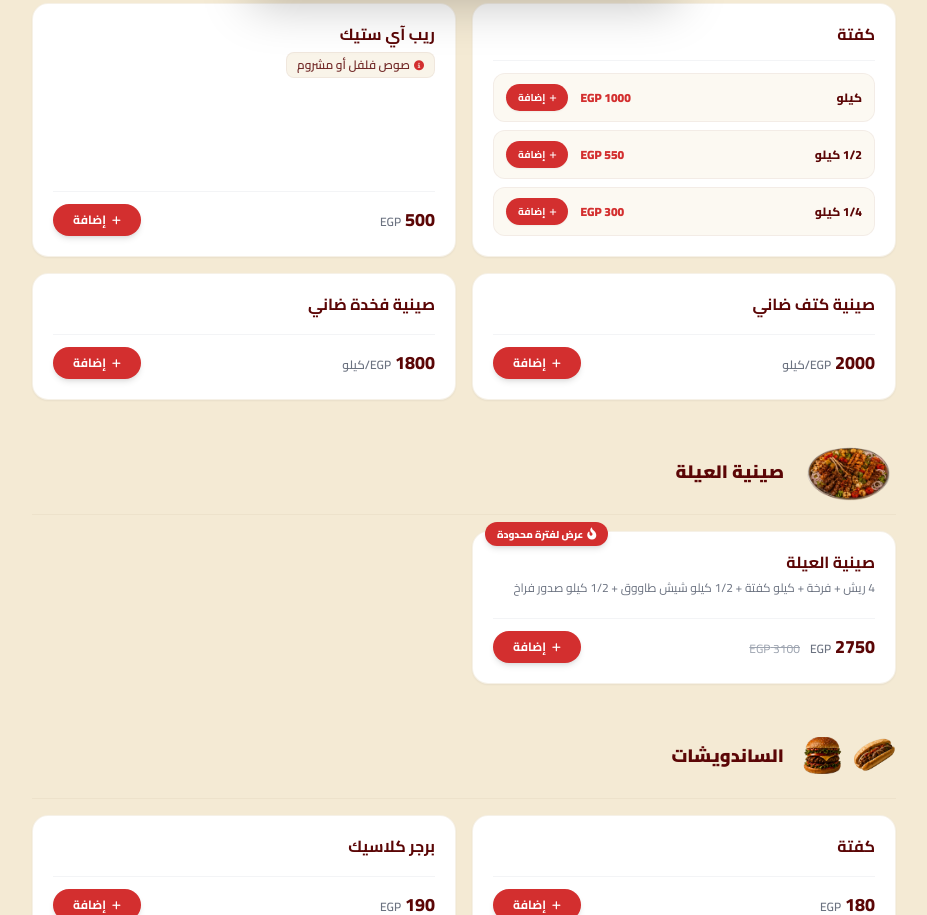
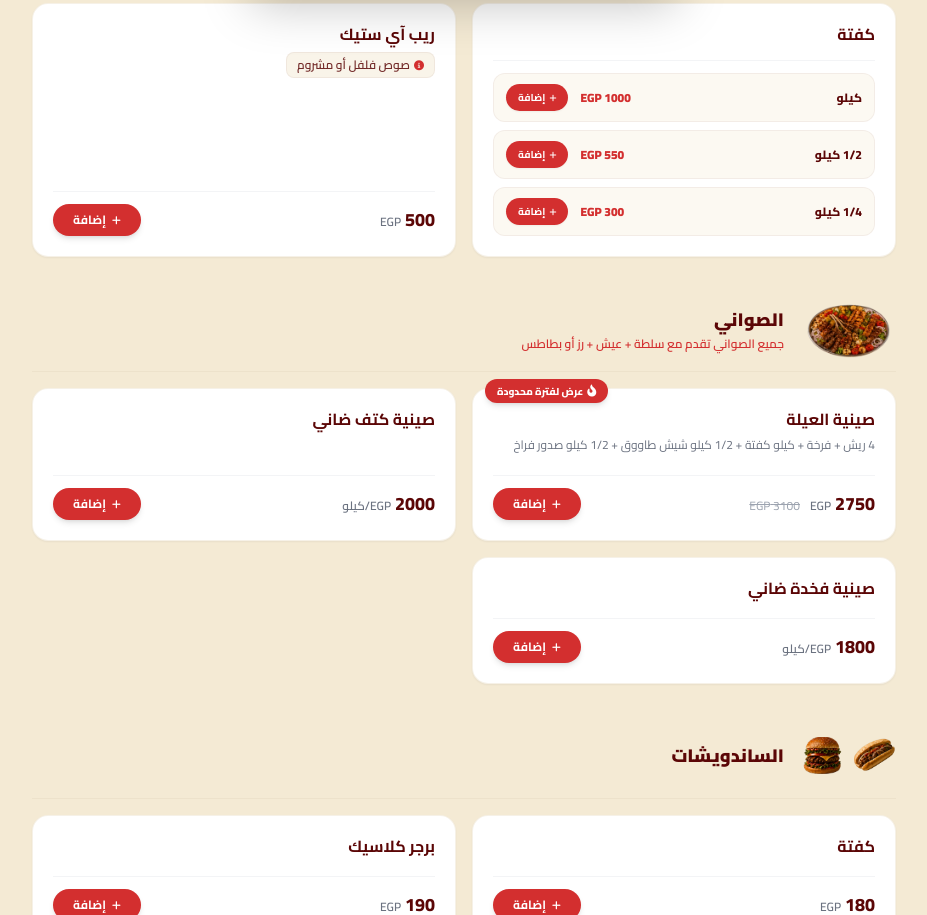
Before and after one commit to Hassanosama93/Menu-3al-Mashy, a plain HTML site: page index.html in a window 1280 px wide. Shown: the part 908-1823 px from the top of the page, without its empty margins (176-1103 px from the left). Drawn offline with nearby package versions, Linux system fonts and the light colour scheme.

Commit message:
Remove duplicate category and items from index.html
Removed duplicate category 'صينية العيلة' and its items.

```diff
--- a/index.html
+++ b/index.html
@@ -309,7 +309,22 @@
                   "has_variants": false,
                   "price": 500
                 },
+
+              ]
+            },
+            {
+              "category": " الصواني",
+              "category_image": "images/category-family-section.png",
+              "note": "جميع الصواني تقدم مع سلطة + عيش + رز أو بطاطس",
+              "items": [
                 {
+                  "name": "صينية العيلة",
+                  "description": "4 ريش + فرخة + كيلو كفتة + 1/2 كيلو شيش طاووق + 1/2 كيلو صدور فراخ",
+                  "has_variants": false,
+                  "old_price": 3100,
+                  "price": 2750
+                },
+                  {
                   "name": "صينية كتف ضاني",
                   "has_variants": false,
                   "price": 2000,
@@ -320,19 +335,6 @@
                   "has_variants": false,
                   "price": 1800,
                   "unit": "/كيلو"
-                }
-              ]
-            },
-            {
-              "category": "صينية العيلة",
-              "category_image": "images/category-family-section.png",
-              "items": [
-                {
-                  "name": "صينية العيلة",
-                  "description": "4 ريش + فرخة + كيلو كفتة + 1/2 كيلو شيش طاووق + 1/2 كيلو صدور فراخ",
-                  "has_variants": false,
-                  "old_price": 3100,
-                  "price": 2750
                 }
               ]
             },
```
